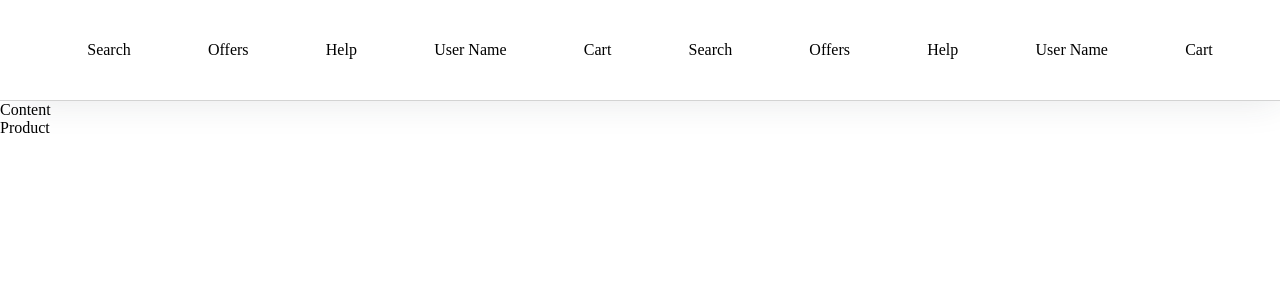
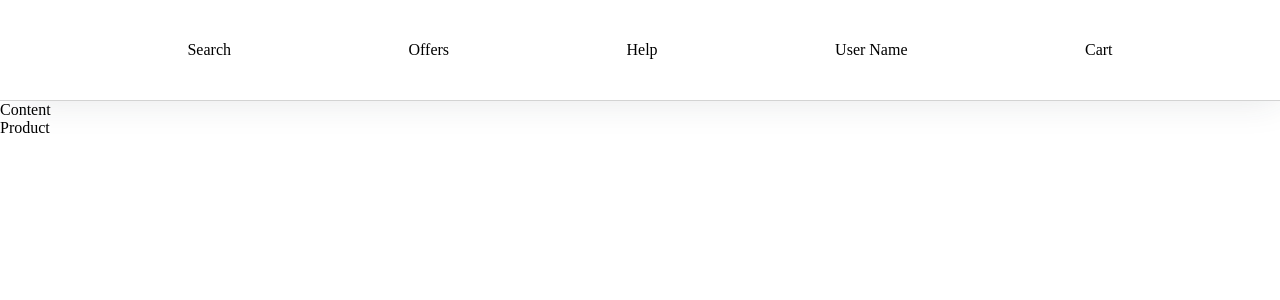
Before and after one commit to Vikas85109/Swiggy-Clone, a React (Create React App) app in the folder frontend/: page / in a window 1280 px wide. Shown: the top 300 px of the page. Built offline with nearby package versions, Linux system fonts and the light colour scheme.

Commit message:
update header

```diff
--- a/frontend/src/components/Header.js
+++ b/frontend/src/components/Header.js
@@ -9,11 +9,7 @@ function Header() {
      <nav>Help</nav>
      <nav>User Name</nav>
      <nav>Cart</nav>
-     <nav>Search</nav>
-     <nav>Offers</nav>
-     <nav>Help</nav>
-     <nav>User Name</nav>
-     <nav>Cart</nav>
+
 
      </div>
      </>
```
